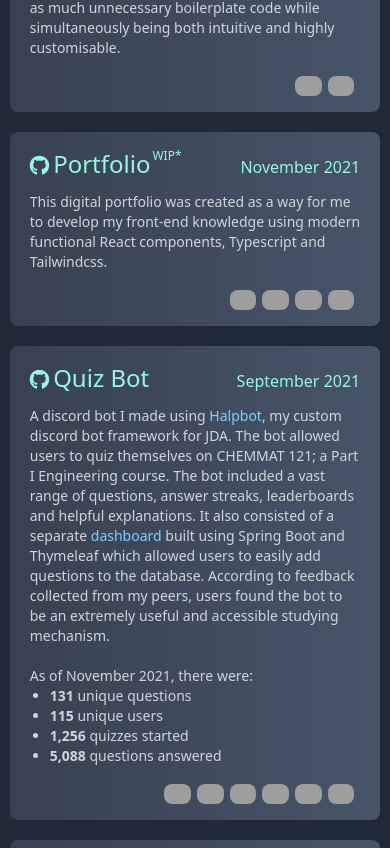
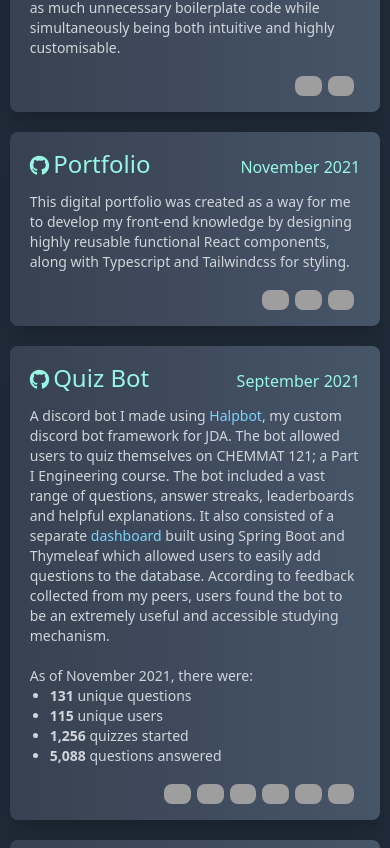
Before and after one commit to pumbas600/E-Portfolio, a React (Create React App) app: page / in a window 390 px wide. Shown: the part 1400-2248 px from the top of the page. Built offline with nearby package versions, Linux system fonts and the light colour scheme; grey boxes are pictures that could not be loaded.

Commit message:
Improve light-mode background of project cards

```diff
--- a/src/Components/HomePage/ProjectCard.tsx
+++ b/src/Components/HomePage/ProjectCard.tsx
@@ -2,6 +2,7 @@ import React from "react";
 import '../../Styles/App.scss'
 import Link from "../Utils/Link";
 import {generateId, renderBadges} from "../Utils/ProjectUtils";
+import Card from "../Utils/Card";
 
 interface Props {
     wip?: boolean;
@@ -14,16 +15,12 @@ interface Props {
 
 const ProjectCard: React.FC<Props> = (props) => {
     return (
-        <div className="flex flex-col justify-between bg-gradient-to-r rounded-lg dark:from-gray-700 dark:to-slate-600
-                        from-gray-800 to-slate-800 md:py-5 py-4 md:px-8 px-5"
-             id={generateId(props.name)}
-        >
+        <Card className="flex flex-col" id={generateId(props.name)}>
             <div>
-                <div className="flex flex-row justify-between items-baseline">
+                <div className="flex flex-row justify-between items-baseline dark:text-teal-200 text-sky-600">
                     <div className="flex flex-row">
                         <Link
                             animate
-                            textColour="text-teal-200"
                             bgColour="bg-teal-200"
                             height="h-1"
                             className="font-semi-bold text-2xl"
@@ -32,22 +29,22 @@ const ProjectCard: React.FC<Props> = (props) => {
                             <i className="fab fa-github text-xl mr-1"/>
                             {props.name}
                         </Link>
-                        {props.wip && <div className="ml-0.5 text-xs text-teal-200 font-medium">
+                        {props.wip && <div className="ml-0.5 text-xs font-medium">
                             WIP*
                         </div>}
                     </div>
-                    <div className="text-md text-teal-200">
+                    <div className="text-md">
                         {props.date}
                     </div>
                 </div>
-                <div className="md:leading-[1.4rem] text-gray-300 md:my-4 my-3 md:text-base text-sm">
+                <div className="md:leading-[1.4rem] dark:text-gray-300 text-gray-800 md:my-4 my-3 md:text-base text-sm">
                     {props.description}
                 </div>
             </div>
             <div className="flex flex-row justify-end flex-wrap-reverse">
                 {renderBadges(props.technologies, 'mr-1.5 mt-1.5')}
             </div>
-        </div>
+        </Card>
     );
 }
 
--- a/src/Components/HomePage/ProjectHighlights.tsx
+++ b/src/Components/HomePage/ProjectHighlights.tsx
@@ -11,7 +11,7 @@ const ProjectHighlights:React.FC = () => {
                 <ProjectCard
                     name = "Halpbot"
                     description={<>
-                        Halpbot is a comprehensive <InlineLink theme="dark" href="https://github.com/DV8FromTheWorld/JDA">JDA
+                        Halpbot is a comprehensive <InlineLink href="https://github.com/DV8FromTheWorld/JDA">JDA
                         </InlineLink> utility framework that provides a unique, annotation based approach to handling
                         interactions when creating discord bots in Java. Its key purpose is to alleviate as much
                         unnecessary boilerplate code while simultaneously being both intuitive and highly customisable.
@@ -21,24 +21,23 @@ const ProjectHighlights:React.FC = () => {
                     technologies={['java', 'gradle']}
                 />
                 <ProjectCard
-                    wip
                     name = "Portfolio"
                     description={`
-                        This digital portfolio was created as a way for me to develop my front-end knowledge using modern
-                        functional React components, Typescript and Tailwindcss.
+                        This digital portfolio was created as a way for me to develop my front-end knowledge by designing
+                        highly reusable functional React components, along with Typescript and Tailwindcss for styling.
                     `}
                     date = "November 2021"
                     githubUrl="https://github.com/pumbas600/E-Portfolio"
-                    technologies={['react', 'typescript', 'tailwindcss', 'scss']}
+                    technologies={['react', 'typescript', 'tailwindcss']}
                 />
                 <ProjectCard
                     name="Quiz Bot"
                     description={<div>
-                        A discord bot I made using <InlineLink internal theme="dark" href={'#halpbot'}>Halpbot</InlineLink>, my
+                        A discord bot I made using <InlineLink internal href={'#halpbot'}>Halpbot</InlineLink>, my
                         custom discord bot framework for JDA. The bot allowed users to quiz themselves on
                         CHEMMAT&nbsp;121; a Part I Engineering course. The bot included a vast range of questions,
                         answer streaks, leaderboards and helpful explanations. It also consisted of a
-                        separate <InlineLink theme="dark" href="https://github.com/pumbas600/HalpbotDashboard">dashboard</InlineLink> built
+                        separate <InlineLink href="https://github.com/pumbas600/HalpbotDashboard">dashboard</InlineLink> built
                         using Spring Boot and Thymeleaf which allowed users to easily add questions to the database.
                         According to feedback collected from my peers, users found the bot to be an extremely useful
                         and accessible studying mechanism.
--- /dev/null
+++ b/src/Components/Utils/Card.tsx
@@ -0,0 +1,19 @@
+import React from "react";
+
+interface Props {
+    className?: string;
+    id?: string;
+}
+
+const Card: React.FC<Props> = (props) => {
+    return (
+        <div className={`dark:border-0 border border-gray-200 justify-between bg-gradient-to-r rounded-lg dark:from-gray-700 dark:to-slate-600
+                        shadow-xl md:py-5 py-4 md:px-8 px-5 ${props.className ?? ''}`}
+            id={props.id}
+        >
+            {props.children}
+        </div>
+    );
+}
+
+export default Card;
```
